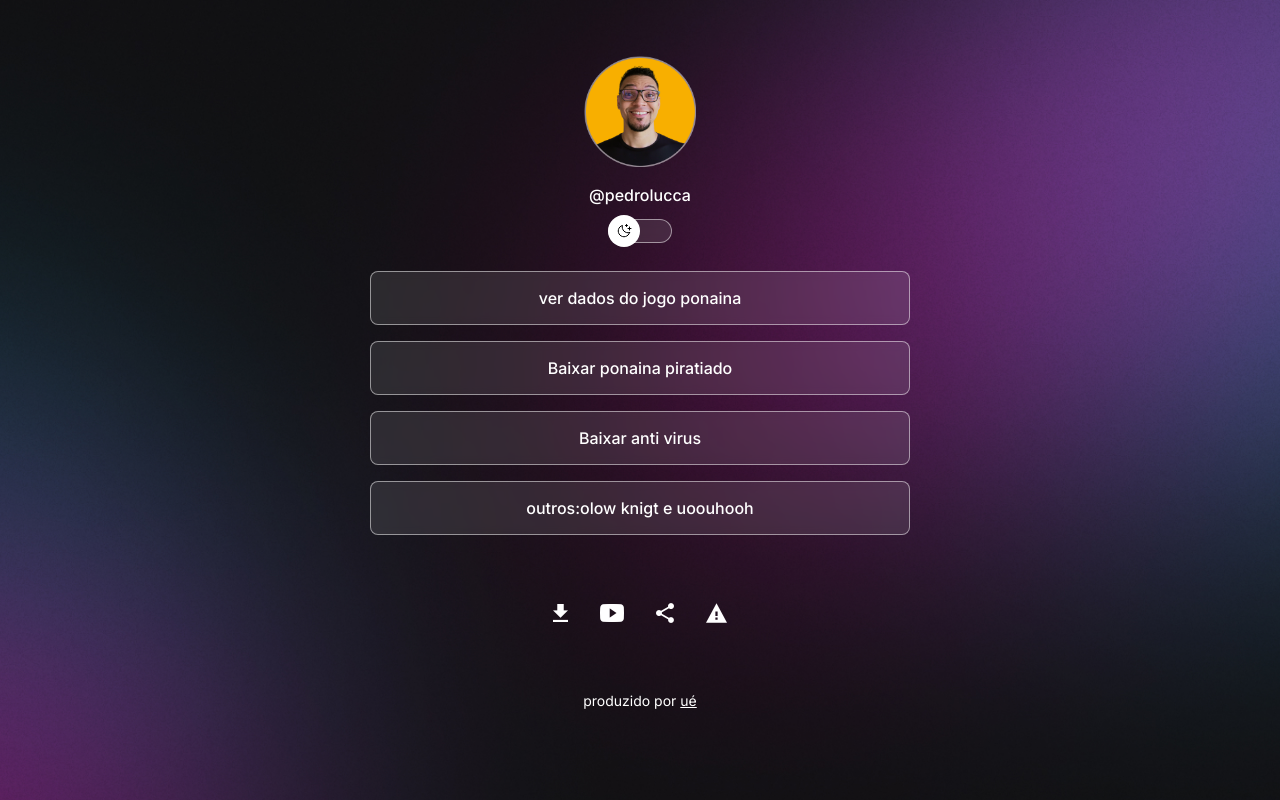
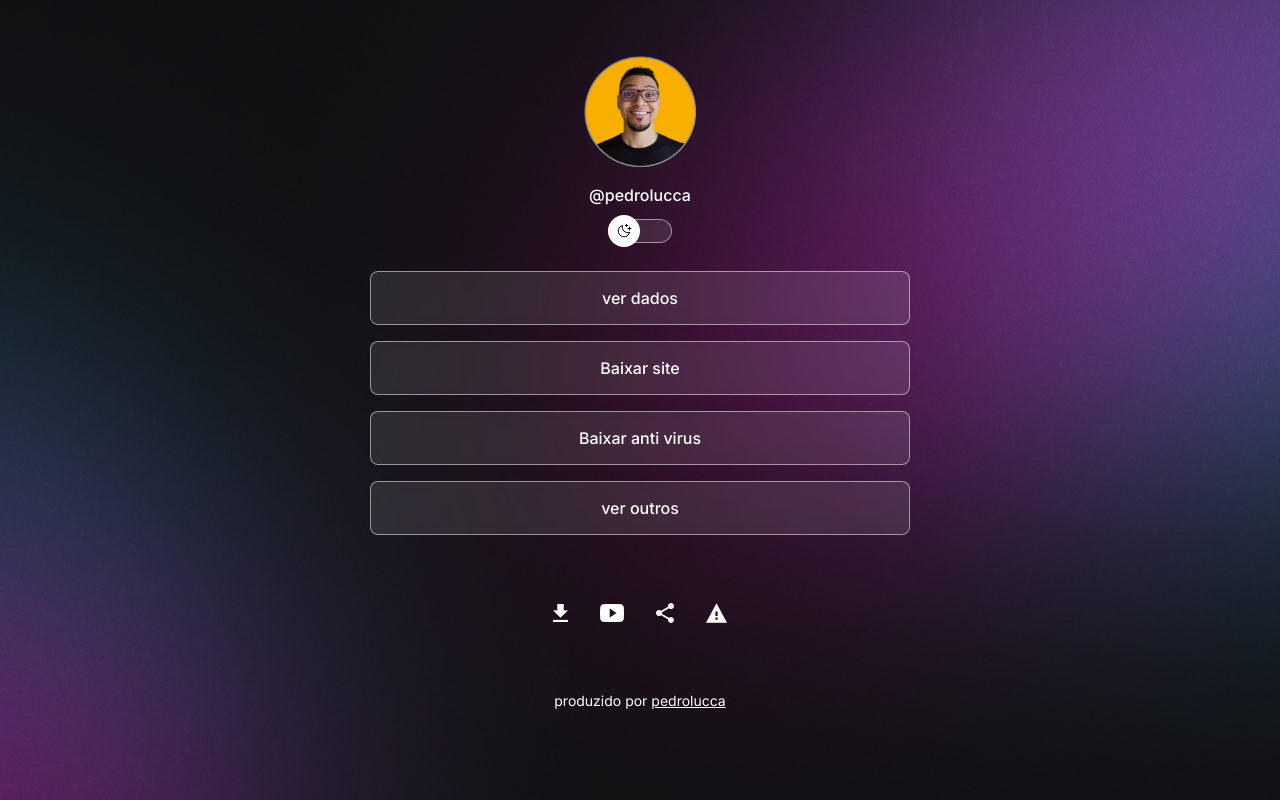
Before and after one commit to Pedro2983/ponaina, a plain HTML site: page index.html in a window 1280 px wide. Drawn offline with nearby package versions, Linux system fonts and the light colour scheme.

Commit message:
normalizando o trabalho

```diff
--- a/index.html
+++ b/index.html
@@ -9,7 +9,7 @@
 
     <meta charset="UTF-8">
     <meta name="viewport" content="width=device-width, initial-scale=1.0">
-    <title>Ponaina</title>
+    <title>um titulo</title>
     <link rel="stylesheet" href="style.css">
 </head>
 <body>
@@ -30,12 +30,12 @@
         <ul>
             <li>
                 <a href="#">
-                 ver dados do jogo ponaina
+                 ver dados
                 </a>
             </li>
             <li>
                 <a href="#">
-                 Baixar ponaina piratiado
+                 Baixar site
                 </a>
             </li>
             <li>
@@ -45,7 +45,7 @@
             </li>
             <li>
                 <a href="#">
-                 outros:olow knigt e uoouhooh
+                 ver outros
                 </a>
             </li>
       </ul>
@@ -64,7 +64,7 @@
         </a>
     </div>
     <footer>
-        produzido por <a href="#">ué</a>
+        produzido por <a href="#">pedrolucca</a>
     </footer>
    </div>
 
```
